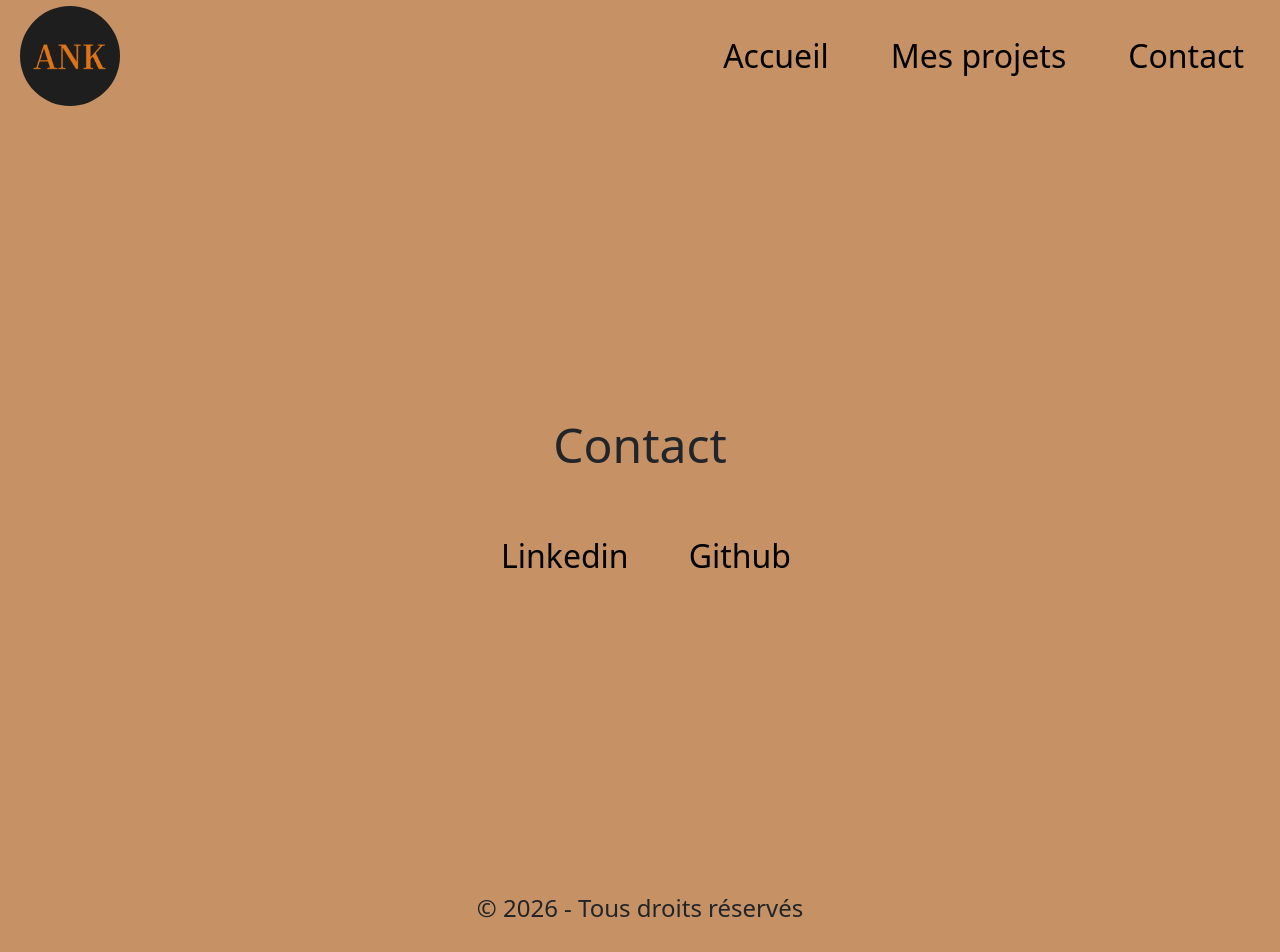
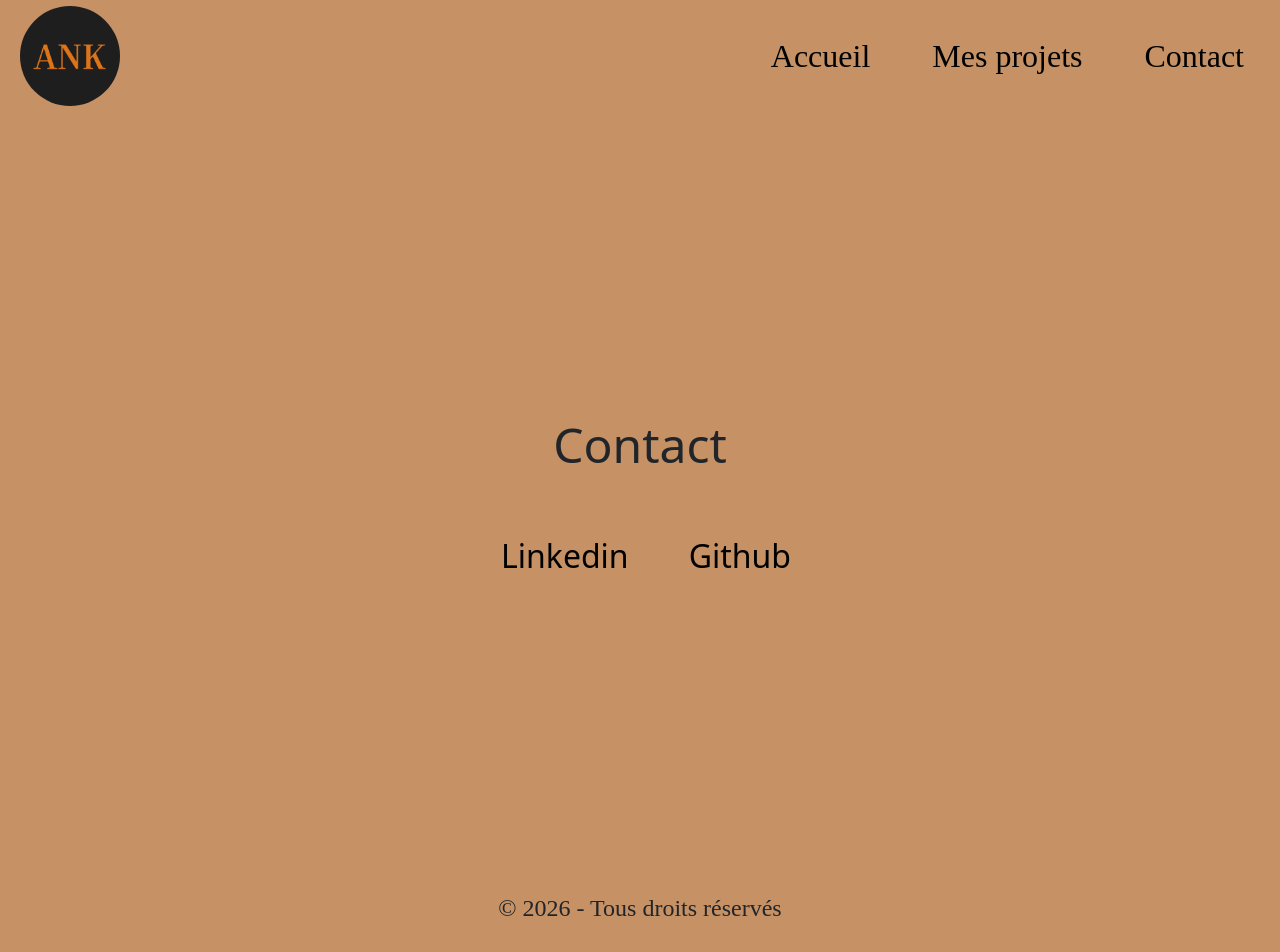
Before and after one commit to Anthonynoel22/Portfolio-Anthony, a React (Vite) app in the folder portfolio/: page /contact in a window 1280 px wide. Shown: the part 4-956 px from the top of the page. Built offline with nearby package versions, Linux system fonts and the light colour scheme.

Commit message:
some adjust scss on header + footer + project

```diff
--- a/portfolio/src/components/Footer/Footer.scss
+++ b/portfolio/src/components/Footer/Footer.scss
@@ -2,9 +2,9 @@
 @use "/src/style/var";
 
 .footer {
-
+    font-family: var.$font-text;
     text-align: center;
     padding: 10px;
-    font-size: 1.5rem;
+    font-size: var.$font-size-text;
 
 }
--- a/portfolio/src/components/Header/Header.scss
+++ b/portfolio/src/components/Header/Header.scss
@@ -6,7 +6,7 @@
     justify-content: space-between;
     align-items: center;
     padding: 10px 20px;
-    position: relative;
+    position: sticky;
 }
 
 .header-logo {
@@ -27,14 +27,11 @@
     border-radius: 40px;
     border: none;
     cursor: pointer;
-    // padding: 16px !important;
     width: 72px !important;
     height: 72px !important;
     display: flex;
     align-items: center;
     justify-content: center;
-    transition: all 0.3s ease;
-
     text-decoration: none !important;
     text-decoration-line: none !important;
     appearance: none !important;
@@ -47,12 +44,6 @@
     &::after {
         display: none !important;
     }
-
-/*     &:hover {
-        background: rgba(0, 0, 0, 0.4);
-        transform: scale(1.05);
-        text-decoration: none !important;
-    } */
 }
 
 .mobile-dropdown-menu {
@@ -87,28 +78,36 @@
         gap: 16px;
 
         .dropdown-link {
-            color: #333;
+            color: var.$font-color;
             text-decoration: none;
-            font-size: 18px;
+            font-size: var.$font-size-link-mobile;
+            font-family: var.$font-text;
             font-weight: 600;
             padding: 12px 24px;
             border-radius: 8px;
-            transition: all 0.3s ease;
             text-align: center;
             min-width: 200px;
-
-            &:hover {
-                background-color: #f8f9fa;
-                transform: translateY(-2px);
-                box-shadow: 0 4px 12px rgba(0, 0, 0, 0.15);
-            }
         }
     }
 }
 
 .header-nav-desktop {
     display: none;
+}
 
+.header-nav-mobile {
+    // mobile d'abord
+    display: block;
+}
+
+//  pour gérer desktop
+@include mixin.desktop {
+    .header-logo {
+        height: 100px;
+        width: 100px;
+    }
+
+.header-nav-desktop {
     .nav-list {
         display: flex;
         list-style: none;
@@ -118,42 +117,22 @@
         align-items: center;
 
         .nav-link {
+            font-size: var.$font-size-link;
+            font-family: var.$font-text;
             color: var.$font-color;
             text-decoration: none;
-            font-size: 16px;
             font-weight: 500;
             padding: 8px 16px;
             border-radius: 6px;
-            // transition: all 0.3s ease;
+            }
         }
-    }
-}
-
-.header-nav-mobile {
-    // mobile d'abord
-    display: block;
-}
-
-// Un seul include pour gérer desktop
-@include mixin.desktop {
-    .header-logo{
-        height: 100px;
-        width: 100px;
     }
 
 .header-nav-desktop {
-    .nav-list {
-        .nav-link {
-        font-size: var.$font-size-link;
-        }
-    }
-}
-
-    .header-nav-desktop {
         display: flex;
     }
 
-    .header-nav-mobile {
-        display: none ;
+.header-nav-mobile {
+        display: none;
     }
 }
--- a/portfolio/src/components/Project/Project.scss
+++ b/portfolio/src/components/Project/Project.scss
@@ -28,13 +28,8 @@
     padding: 2rem;
     width: 100%;
     max-width: 400px;
-    transition: transform 0.3s ease;
 }
 
-/* .project-card:hover {
-    transform: translateY(-5px);
-    box-shadow: 0 20px 40px rgba(0, 0, 0, 0.15);
-} */
 
 @media (max-width: 425px) {
     .project-card h2 {
--- a/portfolio/src/style/_var.scss
+++ b/portfolio/src/style/_var.scss
@@ -6,7 +6,9 @@ $font-text: "Inria Serif", serif; // font text
 
 // Tailles de police
 $font-size-text: 1.5rem; // texte
+$font-size-link-mobile: 1rem; // liens mobile
 $font-size-link: 2rem; // liens
+
 $font-size-h1: 3rem;   // titres H1
 
 //Couleur
```
